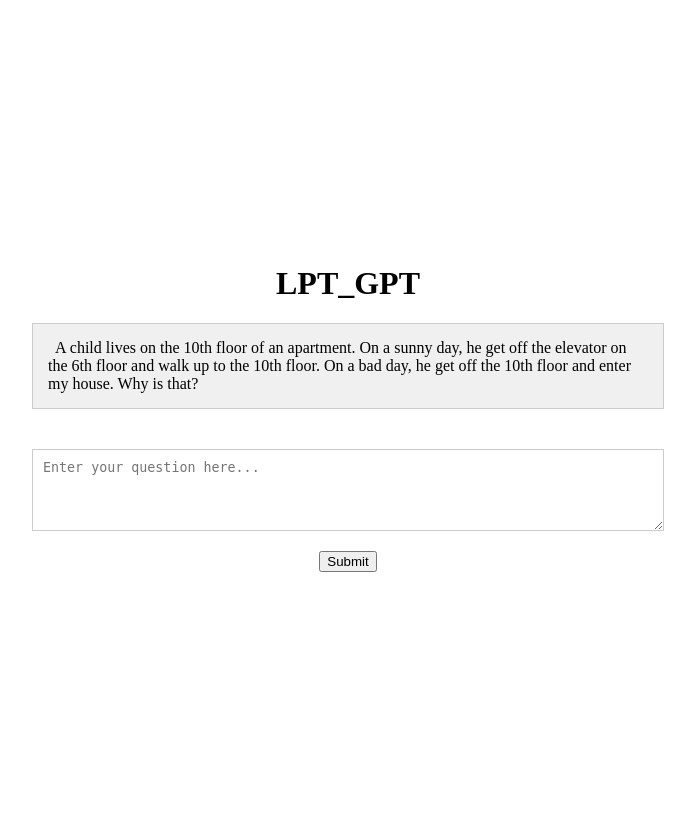
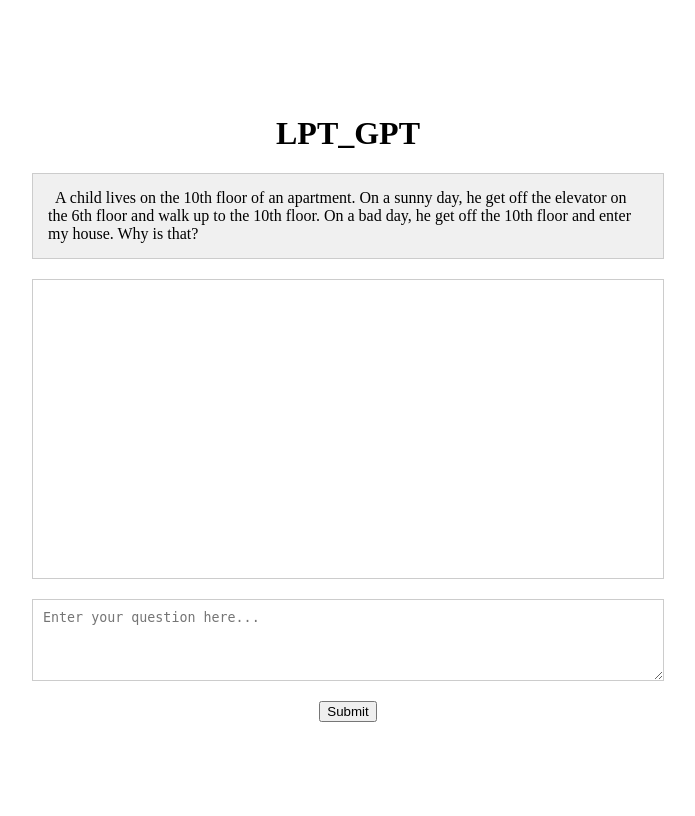
Before and after one commit to Tastypotato245/LTP_GPT_Service, a Flask app: page / in a window 1280 px wide. Shown: the whole page, without its empty margins (292-987 px from the left). Run offline with Flask 3, Linux system fonts and the light colour scheme.

Commit message:
add: chatbox

```diff
--- a/src/templates/index.html
+++ b/src/templates/index.html
@@ -27,13 +27,22 @@
 			border: 1px solid #ccc;
 			padding: 15px;
 			box-sizing: border-box;
-            margin-bottom: 40px; /* 추가 간격을 제공 */
+			margin-bottom: 20px; /* 추가 간격을 제공 */
 		}
 		textarea.chat-input {
 			padding: 10px;
 			border: 1px solid #ccc;
 			box-sizing: border-box;
-            resize: vertical; /* 사용자가 세로 크기를 조정할 수 있도록 함 */
+			resize: vertical;
+		}
+		#chatWindow {
+			width:100%;
+			height:300px;
+			border:1px solid #ccc;
+			overflow-y: scroll;
+			padding:10px;
+			box-sizing: border-box;
+			margin-bottom:20px;
 		}
 		</style>
 	</head>
@@ -43,6 +52,7 @@
 			<div class="quiz-question">
 				&nbsp; A child lives on the 10th floor of an apartment. On a sunny day, he get off the elevator on the 6th floor and walk up to the 10th floor. On a bad day, he get off the 10th floor and enter my house. Why is that?
 			</div>
+			<div id="chatWindow"></div>
 			<textarea id="userQuestion" class="chat-input" placeholder="Enter your question here..." rows="4"></textarea>
 			<button onclick="sendQuestion()">Submit</button>
 		</div>
@@ -62,12 +72,26 @@
 					.then(response => response.json())
 					.then(data => {
 						console.log('Success:', data);
-                alert(JSON.stringify(data, null, 2));
+						displayMessage('You: ' + userQuestion, 'user');
+						displayMessage('GPT: ' + data.response, 'gpt');
 					})
 					.catch((error) => {
 						console.error('Error:', error);
 					});
 			}
+
+			function displayMessage(message, sender) {
+				const messageElement = document.createElement('div');
+				messageElement.textContent = message;
+				if (sender === 'gpt') {
+					messageElement.style.textAlign = 'left';
+					messageElement.style.color = 'blue';
+				} else {
+					messageElement.style.textAlign = 'right';
+					messageElement.style.color = 'green';
+				}
+				document.getElementById('chatWindow').appendChild(messageElement);
+			}
 		</script>
 	</body>
 </html>
```
Lines whose indentation alone changed are shown as unchanged.
